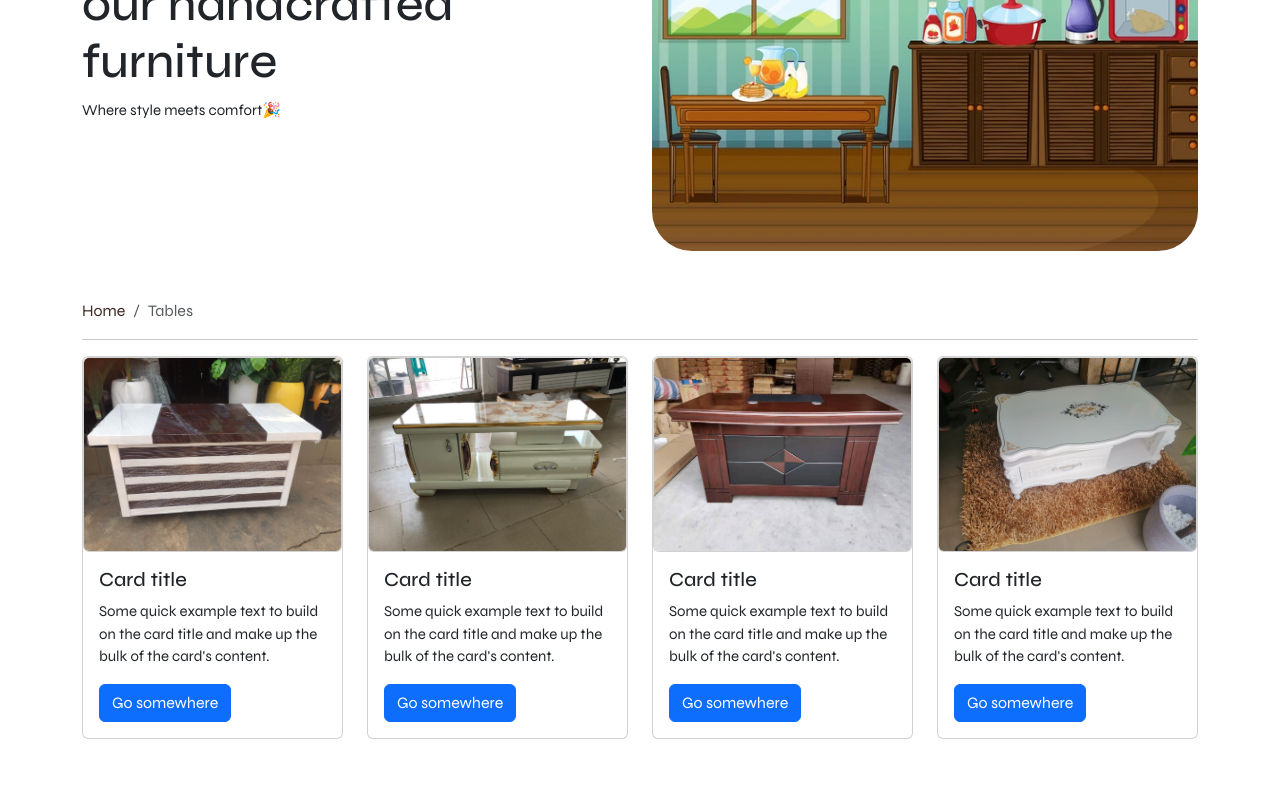
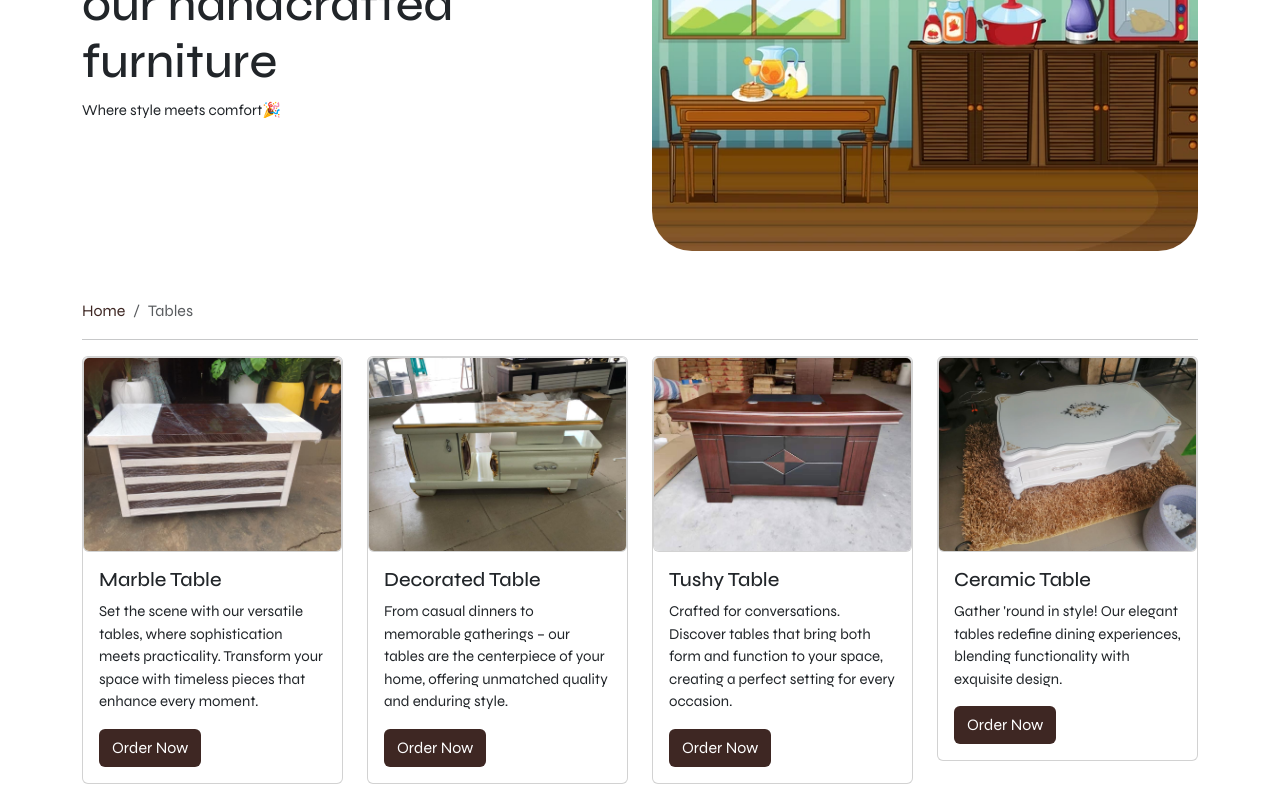
Before and after one commit to tech03-maker/FurnitureProject, a React (Vite) app: page / in a window 1280 px wide. Shown: the part 270-1070 px from the top of the page. Before the commit the page ends 1025 px from the top, so only its background shows below. Built offline with nearby package versions, Linux system fonts and the light colour scheme.

Commit message:
table content added

```diff
--- a/src/components/SubHero/SubHero.css
+++ b/src/components/SubHero/SubHero.css
@@ -2,3 +2,13 @@
   text-decoration: none;
   color: #3e2723;
 }
+
+.card a {
+  background-color: #3e2723;
+  color: white;
+}
+
+.card a:hover {
+  box-shadow: 0 2px 4px rgba(0, 0, 0, 0.1), 0 4px 8px rgba(0, 0, 0, 0.1);
+  border: 1px solid #3e2723;
+}
--- a/src/components/SubHero/SubHero.tsx
+++ b/src/components/SubHero/SubHero.tsx
@@ -24,13 +24,14 @@ export const SubHero = () => {
           <div className="card">
             <img src={Table} className="card" alt="" />
             <div className="card-body">
-              <h5 className="card-title">Card title</h5>
+              <h5 className="card-title">Marble Table</h5>
               <p className="card-text">
-                Some quick example text to build on the card title and make up
-                the bulk of the card's content.
+                Set the scene with our versatile tables, where sophistication
+                meets practicality. Transform your space with timeless pieces
+                that enhance every moment.
               </p>
-              <a href="#" className="btn btn-primary">
-                Go somewhere
+              <a href="#" className="btn">
+                Order Now
               </a>
             </div>
           </div>
@@ -39,13 +40,14 @@ export const SubHero = () => {
           <div className="card">
             <img src={Table2} className="card" alt="" />
             <div className="card-body">
-              <h5 className="card-title">Card title</h5>
+              <h5 className="card-title">Decorated Table</h5>
               <p className="card-text">
-                Some quick example text to build on the card title and make up
-                the bulk of the card's content.
+                From casual dinners to memorable gatherings – our tables are the
+                centerpiece of your home, offering unmatched quality and
+                enduring style.
               </p>
-              <a href="#" className="btn btn-primary">
-                Go somewhere
+              <a href="#" className="btn">
+                Order Now
               </a>
             </div>
           </div>
@@ -54,13 +56,14 @@ export const SubHero = () => {
           <div className="card">
             <img src={Table3} className="card" alt="" />
             <div className="card-body">
-              <h5 className="card-title">Card title</h5>
+              <h5 className="card-title">Tushy Table</h5>
               <p className="card-text">
-                Some quick example text to build on the card title and make up
-                the bulk of the card's content.
+                Crafted for conversations. Discover tables that bring both form
+                and function to your space, creating a perfect setting for every
+                occasion.
               </p>
-              <a href="#" className="btn btn-primary">
-                Go somewhere
+              <a href="#" className="btn">
+                Order Now
               </a>
             </div>
           </div>
@@ -69,13 +72,13 @@ export const SubHero = () => {
           <div className="card">
             <img src={Table4} className="card" alt="" />
             <div className="card-body">
-              <h5 className="card-title">Card title</h5>
+              <h5 className="card-title">Ceramic Table</h5>
               <p className="card-text">
-                Some quick example text to build on the card title and make up
-                the bulk of the card's content.
+                Gather 'round in style! Our elegant tables redefine dining
+                experiences, blending functionality with exquisite design.
               </p>
-              <a href="#" className="btn btn-primary">
-                Go somewhere
+              <a href="#" className="btn">
+                Order Now
               </a>
             </div>
           </div>
```
